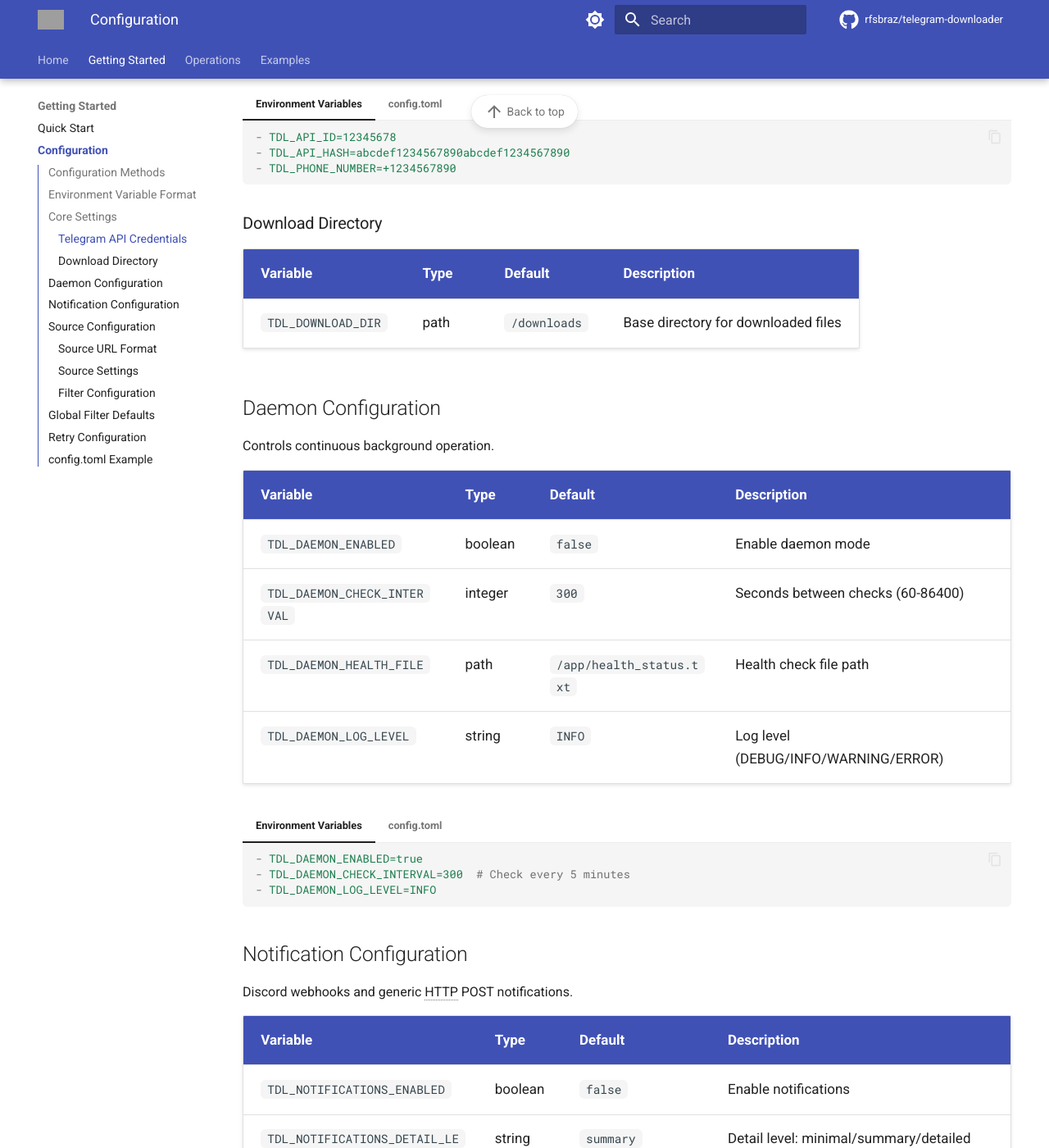
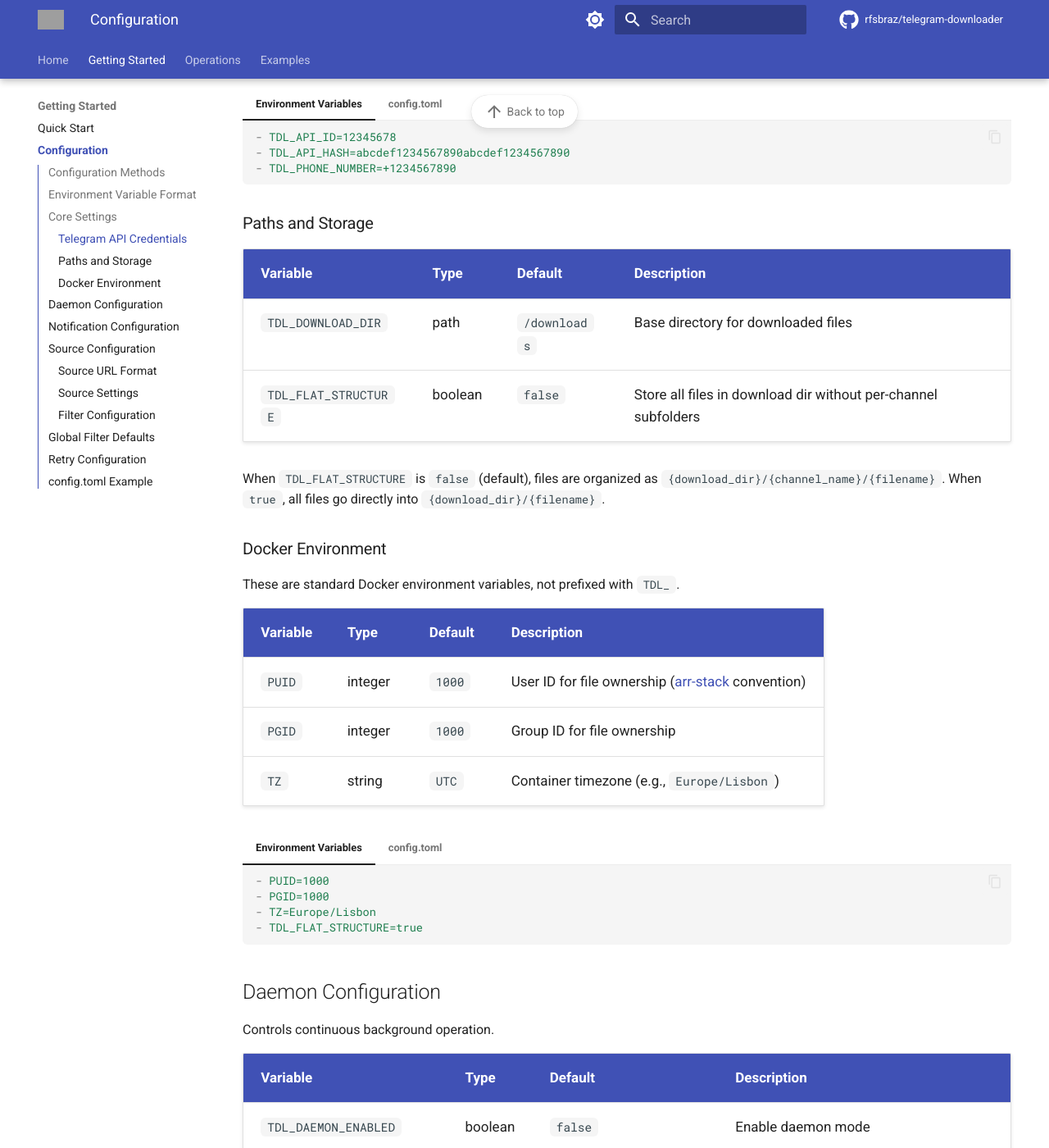
Before and after one commit to rfsbraz/telegram-downloader, an MkDocs documentation site: the page built from docs/configuration.md, in a window 1280 px wide and 1400 px high, scrolled down 1295 px. Shown: the whole window at 82% size. Built offline with MkDocs 1.6.1 and Material for MkDocs 9.7.7, drawn with Linux system fonts in a browser that asks for light colours; comment, search, counter and statistics services are not loaded; the version menu is left out; grey boxes are pictures that could not be loaded.

````diff
--- a/docs/configuration.md
+++ b/docs/configuration.md
@@ -71,11 +71,40 @@ Examples:
     phone_number = "+1234567890"
     ```
 
-### Download Directory
+### Paths and Storage
 
 | Variable | Type | Default | Description |
 |----------|------|---------|-------------|
 | `TDL_DOWNLOAD_DIR` | path | `/downloads` | Base directory for downloaded files |
+| `TDL_FLAT_STRUCTURE` | boolean | `false` | Store all files in download dir without per-channel subfolders |
+
+When `TDL_FLAT_STRUCTURE` is `false` (default), files are organized as `{download_dir}/{channel_name}/{filename}`. When `true`, all files go directly into `{download_dir}/{filename}`.
+
+### Docker Environment
+
+These are standard Docker environment variables, not prefixed with `TDL_`.
+
+| Variable | Type | Default | Description |
+|----------|------|---------|-------------|
+| `PUID` | integer | `1000` | User ID for file ownership ([arr-stack](https://docs.linuxserver.io/general/understanding-puid-and-pgid/) convention) |
+| `PGID` | integer | `1000` | Group ID for file ownership |
+| `TZ` | string | `UTC` | Container timezone (e.g., `Europe/Lisbon`) |
+
+=== "Environment Variables"
+
+    ```yaml
+    - PUID=1000
+    - PGID=1000
+    - TZ=Europe/Lisbon
+    - TDL_FLAT_STRUCTURE=true
+    ```
+
+=== "config.toml"
+
+    ```toml
+    flat_structure = true
+    # PUID, PGID, and TZ are Docker-only (not in config.toml)
+    ```
 
 ## Daemon Configuration
 
@@ -261,6 +290,7 @@ api_id = 12345678
 api_hash = "abcdef1234567890abcdef1234567890"
 phone_number = "+1234567890"
 download_dir = "/downloads"
+flat_structure = true
 
 [daemon]
 enabled = true
````
Also changed, not shown: README.md (+14 -0 lines), docs/deployment.md (+1 -1 lines), 2 other files.
